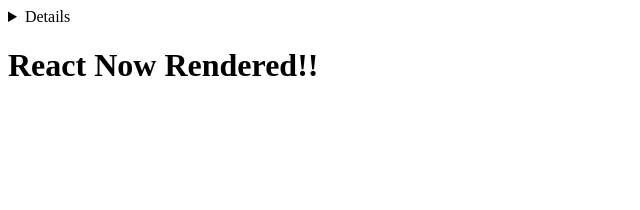
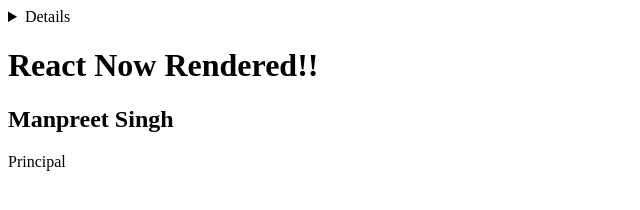
Before and after one commit to msbsoft/pure-react, a plain HTML site: page src/index.html in a window 1280 px wide. Shown: the whole page, without its empty margins (0-640 px from the left). Drawn offline with nearby package versions, Linux system fonts and the light colour scheme.

Commit message:
manually create person component

```diff
--- a/src/index.html
+++ b/src/index.html
@@ -13,10 +13,22 @@
     <script src="https://unpkg.com/react-dom@16.8.6/umd/react-dom.development.js"></script>
 
     <script>
+        const Person = () => {
+            return (
+                React.createElement("p", {},
+                    [
+                        React.createElement("h2", {}, "Manpreet Singh"),
+                        React.createElement("span", {}, "Principal")
+                    ])
+            )
+        }
+
         const App = () => {
             return (
-                React.createElement("div", {},
-                    React.createElement("h1", {}, "React Now Rendered!!"))
+                React.createElement("div", {}, [
+                    React.createElement("h1", {}, "React Now Rendered!!"),
+                    React.createElement(Person)
+                ])
             )
         }
 
```
